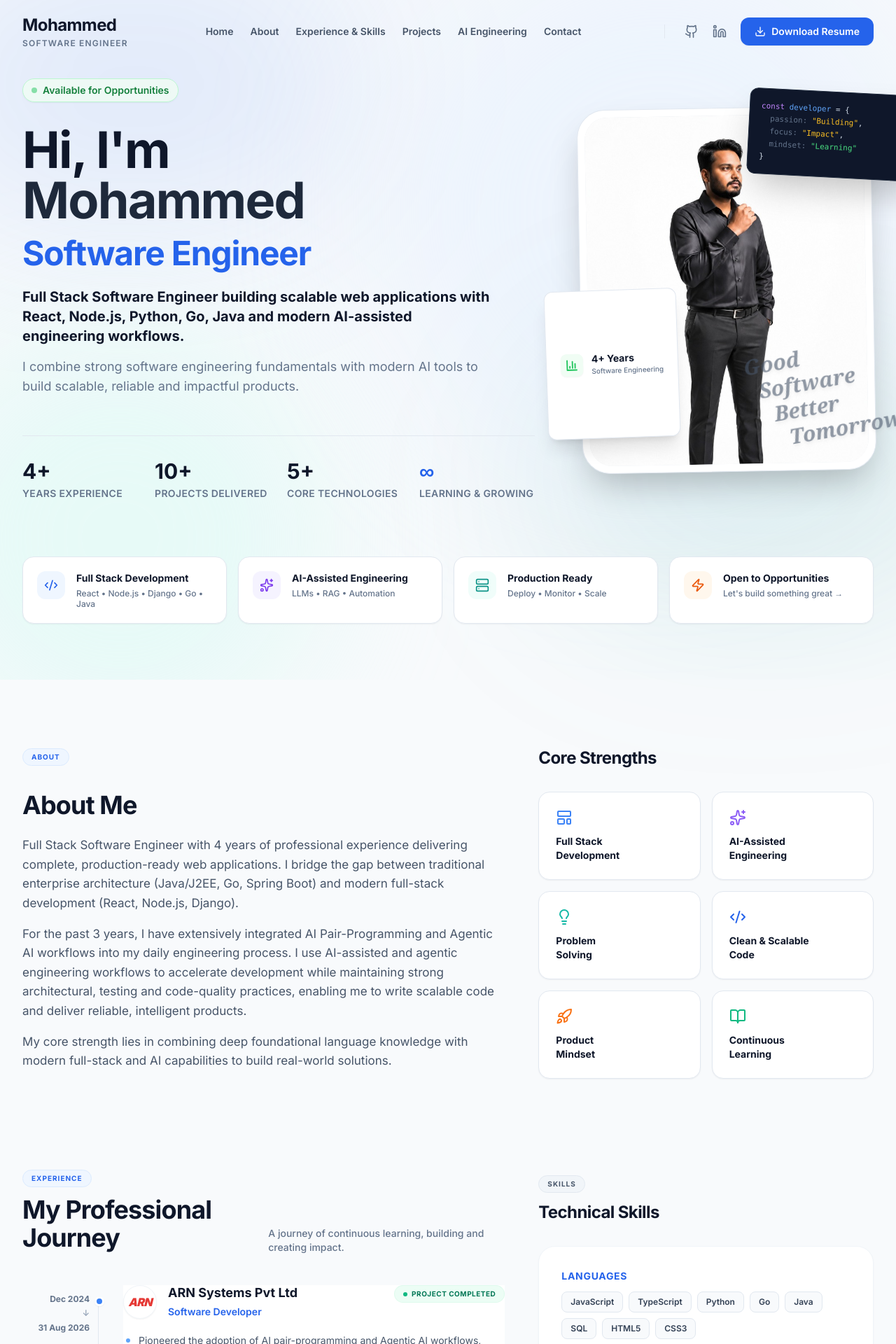
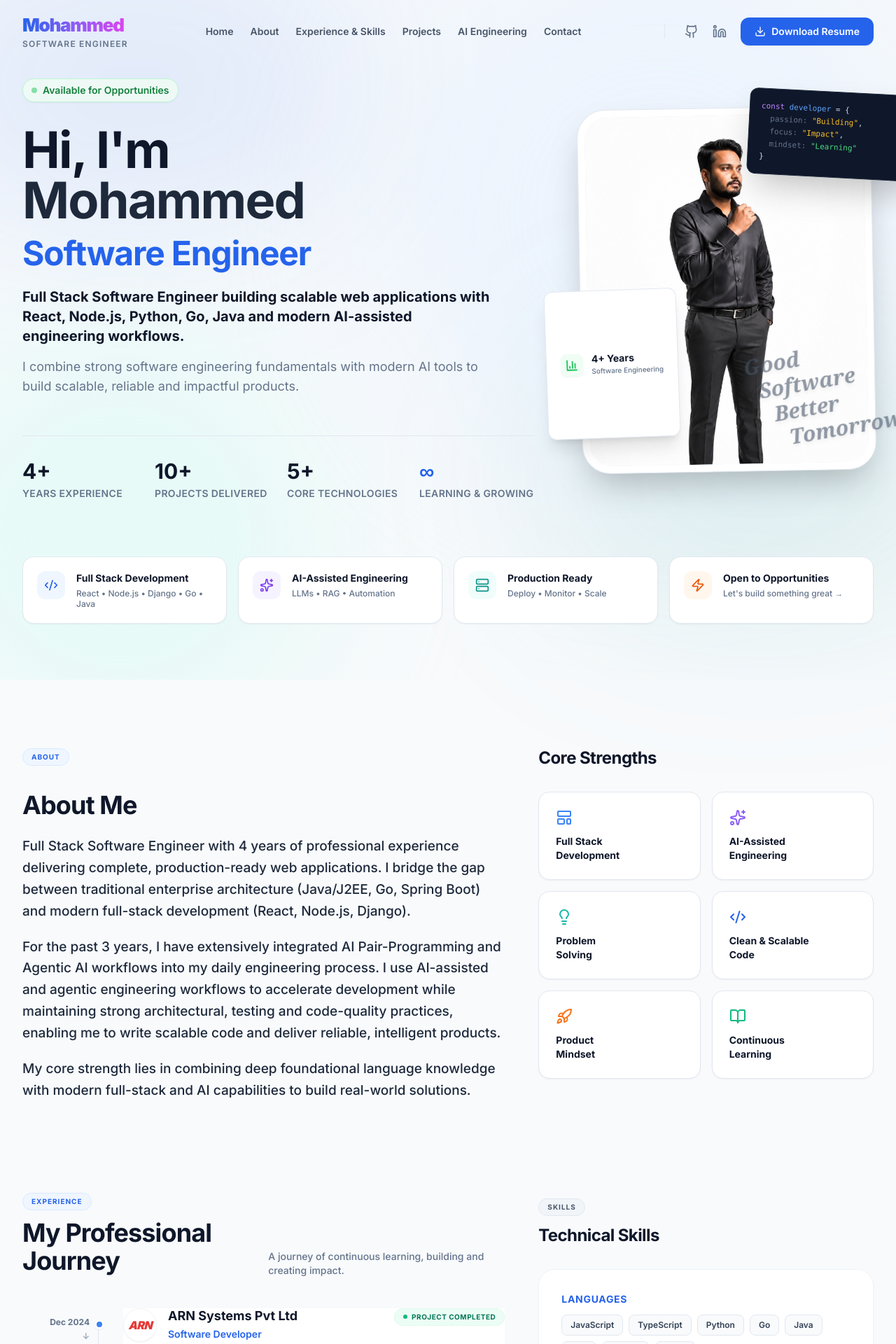
Before and after one commit to saqeebalimk/New-portfolio, a Next.js app: page / in a window 1280 px wide. Shown: the top 1920 px of the page at 70% size. Built offline with nearby package versions, Linux system fonts and the light colour scheme.

Commit message:
UI: Add rainbow text to logo, enhance About Me text styles, center Contact forms for mobile, remove MobileNav

```diff
--- a/app/layout.tsx
+++ b/app/layout.tsx
@@ -69,7 +69,6 @@ export default function RootLayout({
           }}
         />
         <Navbar />
-        <MobileNav />
         <main className="min-h-screen relative overflow-hidden flex flex-col pb-20 md:pb-0">
           {/* Background Gradients */}
           <div className="fixed top-[-10%] left-[-10%] w-[50%] h-[50%] rounded-full bg-primary/10 blur-[120px] -z-10 pointer-events-none" />
--- a/components/layout/Navbar.tsx
+++ b/components/layout/Navbar.tsx
@@ -40,7 +40,7 @@ export function Navbar() {
 
                     {/* Brand Logo */}
                     <Link href="/" className="flex flex-col items-start leading-tight">
-                        <span className="text-2xl font-bold text-slate-900 tracking-tight">
+                        <span className="text-[26px] font-black bg-gradient-to-r from-blue-600 via-violet-500 to-fuchsia-500 text-transparent bg-clip-text tracking-tighter hover:opacity-80 transition-opacity">
                             Mohammed
                         </span>
                         <span className="text-xs font-semibold text-slate-500 uppercase tracking-widest mt-0.5">
--- a/components/sections/About.tsx
+++ b/components/sections/About.tsx
@@ -24,14 +24,14 @@ export function About() {
                         </div>
                         <h2 className="text-3xl sm:text-4xl font-bold text-slate-900 mb-6 tracking-tight">About Me</h2>
 
-                        <div className="space-y-4">
-                            <p className="text-[17px] text-slate-600 leading-relaxed">
+                        <div className="space-y-5">
+                            <p className="text-lg md:text-[19px] font-medium text-slate-800 leading-relaxed">
                                 Full Stack Software Engineer with 4 years of professional experience delivering complete, production-ready web applications. I bridge the gap between traditional enterprise architecture (Java/J2EE, Go, Spring Boot) and modern full-stack development (React, Node.js, Django).
                             </p>
-                            <p className="text-[17px] text-slate-600 leading-relaxed">
+                            <p className="text-lg md:text-[19px] font-medium text-slate-800 leading-relaxed">
                                 For the past 3 years, I have extensively integrated AI Pair-Programming and Agentic AI workflows into my daily engineering process. I use AI-assisted and agentic engineering workflows to accelerate development while maintaining strong architectural, testing and code-quality practices, enabling me to write scalable code and deliver reliable, intelligent products.
                             </p>
-                            <p className="text-[17px] text-slate-600 leading-relaxed">
+                            <p className="text-lg md:text-[19px] font-medium text-slate-800 leading-relaxed">
                                 My core strength lies in combining deep foundational language knowledge with modern full-stack and AI capabilities to build real-world solutions.
                             </p>
                         </div>
--- a/components/sections/Contact.tsx
+++ b/components/sections/Contact.tsx
@@ -232,7 +232,7 @@ export function Contact() {
                             transition={{ duration: 0.5 }}
                             className="space-y-6"
                         >
-                            <div className="bg-white rounded-3xl border border-slate-100 shadow-sm p-8 space-y-8">
+                            <div className="bg-white rounded-3xl border border-slate-100 shadow-sm p-6 sm:p-8 space-y-8 flex flex-col justify-center items-center lg:items-start text-center lg:text-left text-center lg:text-left">
 
                                 {/* Status badge */}
                                 <div className="inline-flex items-center gap-2 px-3 py-1.5 bg-green-50 border border-green-100 text-green-700 rounded-full text-[11px] font-bold uppercase tracking-widest">
@@ -346,9 +346,9 @@ export function Contact() {
                             viewport={{ once: true }}
                             transition={{ duration: 0.5, delay: 0.1 }}
                         >
-                            <div className="bg-white rounded-3xl border border-slate-100 shadow-sm p-8">
+                            <div className="bg-white rounded-3xl border border-slate-100 shadow-sm p-6 sm:p-8 flex flex-col justify-center text-center lg:text-left">
                                 {/* Form header */}
-                                <div className="flex items-start gap-4 mb-8">
+                                <div className="flex flex-col lg:flex-row items-center lg:items-start gap-4 mb-8">
                                     <div className="w-12 h-12 rounded-2xl bg-blue-50 border border-blue-100 flex items-center justify-center text-primary flex-shrink-0">
                                         <Send size={20} />
                                     </div>
```
